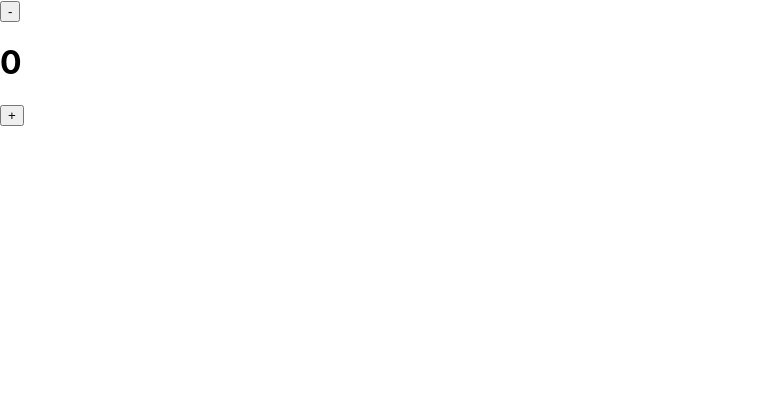
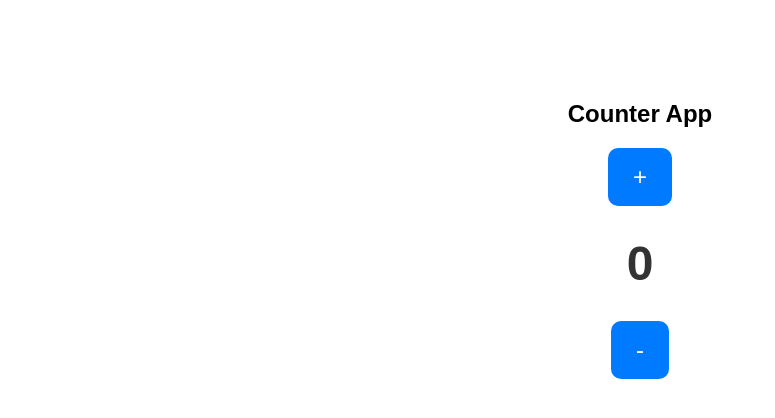
Before and after one commit to marzighased/react-counter-app, a React (Create React App) app: page / in a window 1280 px wide. Shown: the top 418 px of the page, without its empty margins (0-775 px from the left). Built offline with nearby package versions, Linux system fonts and the light colour scheme.

Commit message:
style added

```diff
--- a/src/App.css
+++ b/src/App.css
@@ -1,38 +1,26 @@
-.App {
+.container {
   text-align: center;
+  margin-top: 100px;
+  font-family: Arial;
 }
 
-.App-logo {
-  height: 40vmin;
-  pointer-events: none;
-}
-
-@media (prefers-reduced-motion: no-preference) {
-  .App-logo {
-    animation: App-logo-spin infinite 20s linear;
-  }
-}
-
-.App-header {
-  background-color: #282c34;
-  min-height: 100vh;
-  display: flex;
-  flex-direction: column;
-  align-items: center;
-  justify-content: center;
-  font-size: calc(10px + 2vmin);
+.counter-button {
+  font-size: 24px;
+  padding: 15px 25px;
+  margin: 0 20px;
+  border: none;
+  border-radius: 10px;
+  cursor: pointer;
+  background-color: #007bff;
   color: white;
 }
 
-.App-link {
-  color: #61dafb;
+.counter-button:hover {
+  background-color: #0056b3;
 }
 
-@keyframes App-logo-spin {
-  from {
-    transform: rotate(0deg);
-  }
-  to {
-    transform: rotate(360deg);
-  }
+.counter-display {
+  font-size: 48px;
+  color: #333;
+  margin: 30px 0;
 }
--- a/src/App.js
+++ b/src/App.js
@@ -1,4 +1,5 @@
 import React, { useState } from 'react';
+import './App.css';
 
 function App() {
   const [count, setCount] = useState(0);
@@ -12,10 +13,12 @@ function App() {
   };
 
   return (
-    <div>
-      <button onClick={decrease}>-</button>
-      <h1>{count}</h1>
-      <button onClick={increase}>+</button>
+    <div className="container">
+      <h2>Counter App</h2>
+      <button className="counter-button" onClick={increase}>+</button>
+      <h1 className="counter-display">{count}</h1>
+      <button className="counter-button" onClick={decrease}>-</button>
+
     </div>
   );
 }
```
